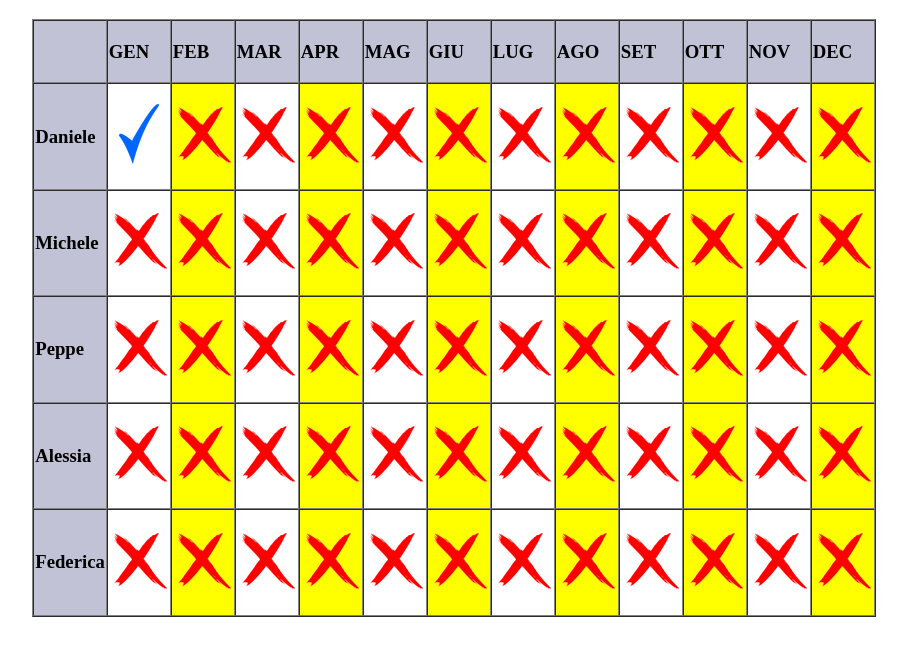
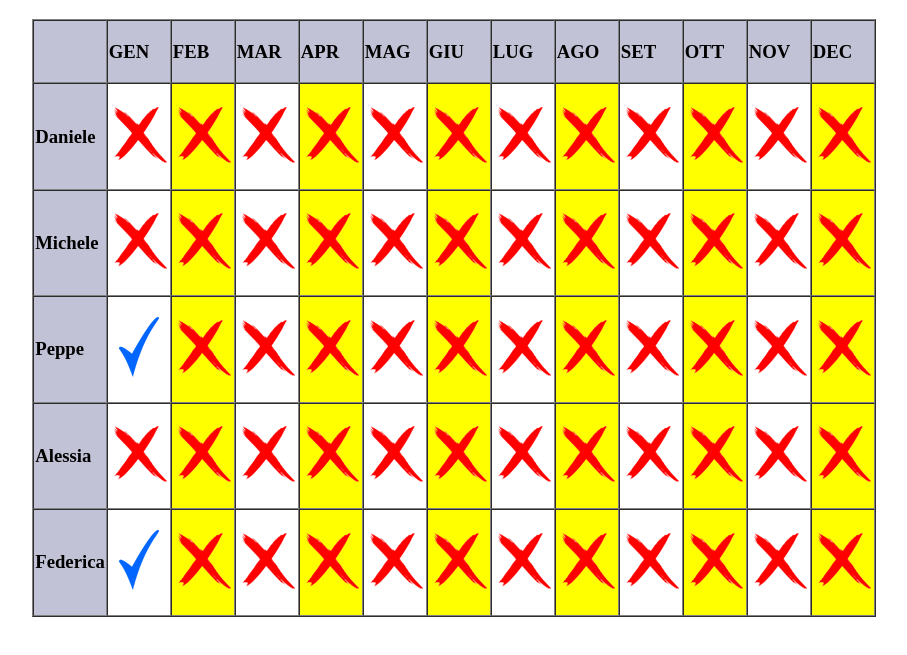
Before and after one commit to Keytigrillo/SpotifySite, a plain HTML site: page index.html in a window 1280 px wide. Shown: the part 61-716 px from the top of the page, without its empty margins (186-1093 px from the left). Drawn offline with Linux system fonts and the light colour scheme.

Commit message:
Update index.html

```diff
--- a/index.html
+++ b/index.html
@@ -2,6 +2,7 @@
 <html>
 
 <head>
+	<title>Spotify Premium</title>
 </head>
 
 <body>
@@ -25,7 +26,7 @@
 
 		<tr>
 			<td style="background-color: #c2c2d6;"><h3>Daniele</h3></td>
-			<td style="background-color: white;"><h3><img src="img/yes.png"></h3></td>
+			<td style="background-color: white;"><h3><img src="img/no.png"></h3></td>
 			<td style="background-color: yellow;"><h3><img src="img/no.png"></h3></td>
 			<td style="background-color: white;"><h3><img src="img/no.png"></h3></td>
 			<td style="background-color: yellow;"><h3><img src="img/no.png"></h3></td>
@@ -55,7 +56,7 @@
 		</tr>
 		<tr>
 			<td style="background-color: #c2c2d6;"><h3>Peppe</h3></td>
-			<td style="background-color: white;"><h3><img src="img/no.png"></h3></td>
+			<td style="background-color: white;"><h3><img src="img/yes.png"></h3></td>
 			<td style="background-color: yellow;"><h3><img src="img/no.png"></h3></td>
 			<td style="background-color: white;"><h3><img src="img/no.png"></h3></td>
 			<td style="background-color: yellow;"><h3><img src="img/no.png"></h3></td>
@@ -85,7 +86,7 @@
 		</tr>
 		<tr>
 			<td style="background-color: #c2c2d6;"><h3>Federica</h3></td>
-			<td style="background-color: white;"><h3><img src="img/no.png"></h3></td>
+			<td style="background-color: white;"><h3><img src="img/yes.png"></h3></td>
 			<td style="background-color: yellow;"><h3><img src="img/no.png"></h3></td>
 			<td style="background-color: white;"><h3><img src="img/no.png"></h3></td>
 			<td style="background-color: yellow;"><h3><img src="img/no.png"></h3></td>
```
